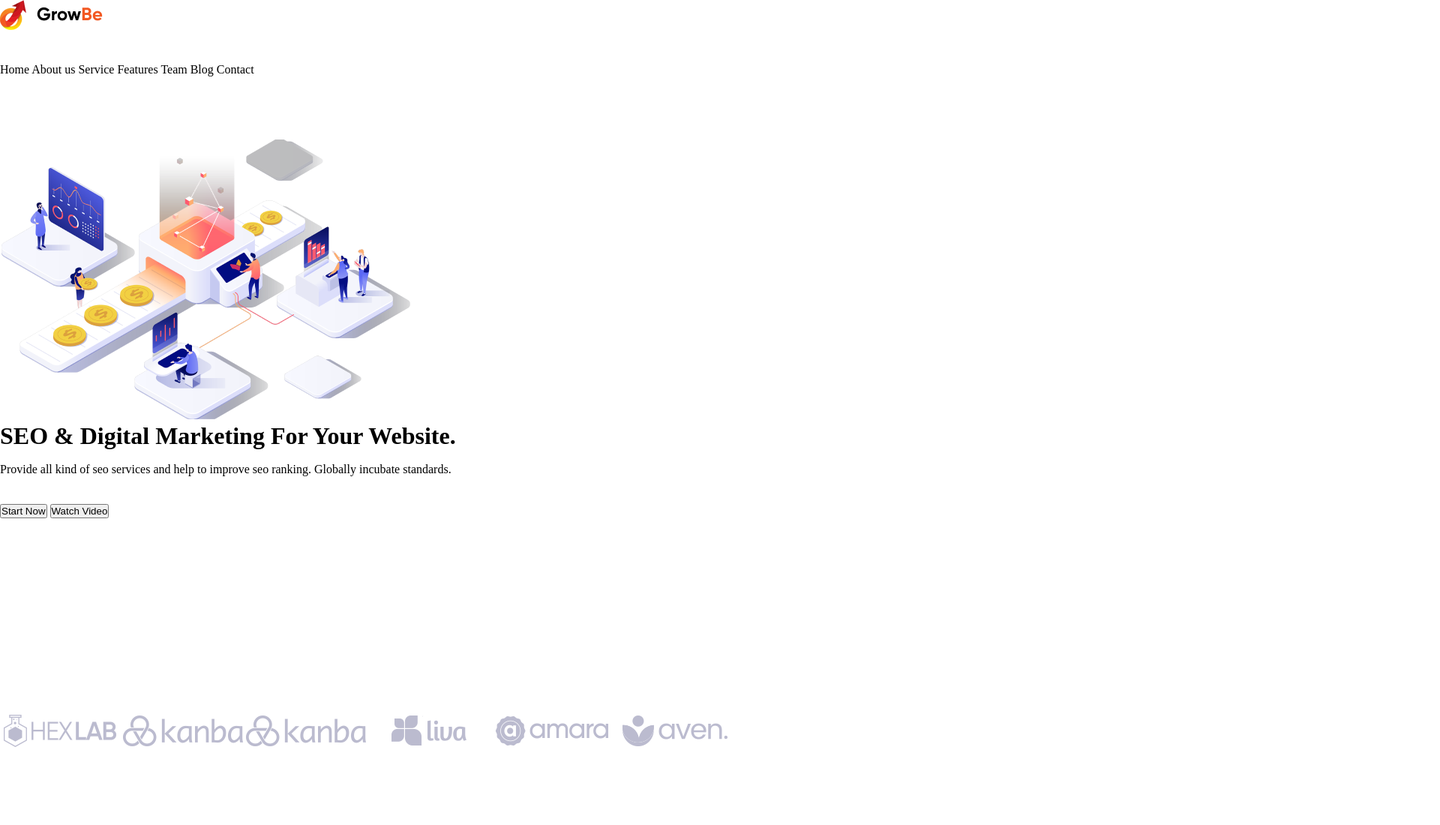
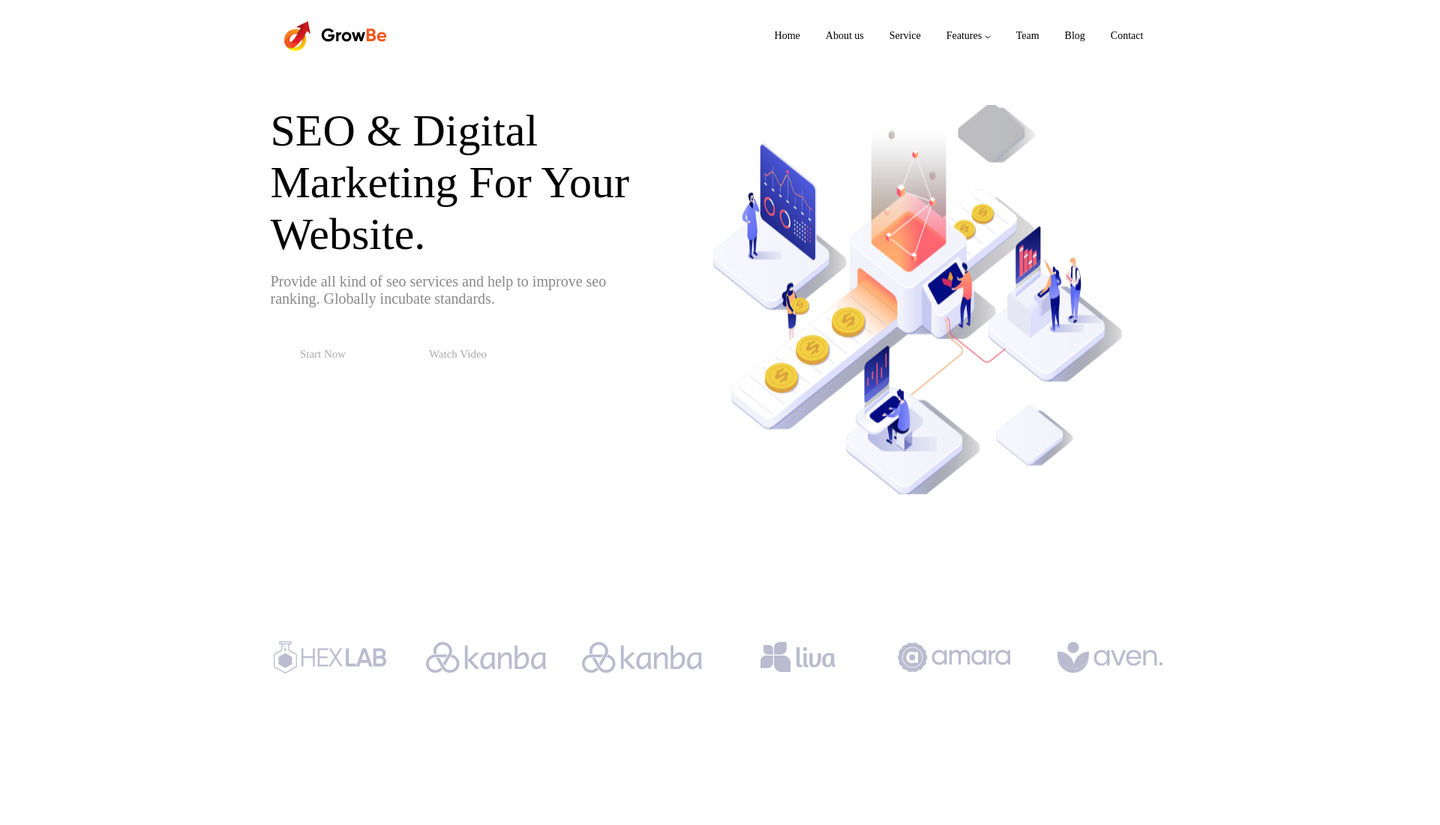
Before and after one commit to ExcitaitoOne/htmlhomework, a plain HTML site: page home2/index.html in a window 1280 px wide. Shown: the whole page at 75% size, 1920 px wide, since content can reach past the window. Drawn offline with Linux system fonts and the light colour scheme.

Commit message:
home2 website

```diff
--- a/home2/index.html
+++ b/home2/index.html
@@ -4,41 +4,44 @@
     <meta charset="UTF-8">
     <meta name="viewport" content="width=device-width, initial-scale=1.0">
     <link rel="stylesheet" href="style.css">
+
     <title>Content</title>
 </head>
 <body>
     <div class="content_all">
         <div class="header">
-            <img src="img/logo_top.png" alt="logo">
-            <div class="menu">
+            <nav class="menu">
+                <img class="logo_top" src="img/logo_top.png" alt="logo">
                 <a class="link" href="#">Home</a>
                 <a class="link" href="#">About us</a>
                 <a class="link" href="#">Service</a>
-                <a class="link" href="#">Features</a>
+                <a class="link" href="#">Features <svg width="8" height="5" viewBox="0 0 8 5" fill="none" xmlns="http://www.w3.org/2000/svg">
+                    <path d="M1 1L4 4L7 1" stroke="black" stroke-linecap="round" stroke-linejoin="round"/>
+                    </svg>
+                     </a>
                 <a class="link" href="#">Team</a>
                 <a class="link" href="#">Blog</a>
                 <a class="link" href="#">Contact</a>
-            </div>
+            </nav>
         </div>
-        <div class="midle_content">
+        <main class="midle_content">
             <div class="conteiner">
-                <img src="img/image_mid.png" alt="image">
                 <h1 class="title_mid">SEO & Digital Marketing For Your Website.</h1>
                 <p class="text">Provide all kind of seo services and help to improve seo ranking. Globally incubate standards.</p>
                 <div class="buttons">
-                    <button class="button_start">Start Now</button>
+                <button class="button_start">Start Now</button>
                 <button class="button_start">Watch Video</button>
+                </div>
             </div>
-                </div>
-
-        </div>
+            <img src="/img/image_mid.png" alt="image">
+        </main>
         <div class="logo_footer">
-            <img src="img/logo(1).png" alt="logo">
-            <img src="img/logo(2).png" alt="logo">
-            <img src="img/logo(3).png" alt="logo">
-            <img src="img/logo(4).png" alt="logo">
-            <img src="img/logo(5).png" alt="logo">
-            <img src="img/logo(6).png" alt="logo">
+            <a class="logo_f" href="#"><img src="img/logo(1).png" alt="logo"> </src></a>
+            <a class="logo_f" href="#"><img src="img/logo(2).png" alt="logo"></src></a>
+            <a class="logo_f" href="#"><img src="img/logo(3).png" alt="logo"></src></a>
+            <a class="logo_f" href="#"><img src="img/logo(4).png" alt="logo"></src></a>
+            <a class="logo_f" href="#"><img src="img/logo(5).png" alt="logo"></src></a>
+            <a class="logo_f" href="#"><img src="img/logo(6).png" alt="logo"></src></a>
         </div>
     </div>
 </body>
--- a/home2/style.css
+++ b/home2/style.css
@@ -1,27 +1,132 @@
 * {
     margin: 0;
     padding: 0;
+    box-sizing: border-box;
+}
+
+@font-face {
+    font-family: 'Gilroy';
+    src: local('Gilroy Medium'), local('Gilroy-Medium'),
+        url('Gilroy-Medium.woff2') format('woff2'),
+        url('Gilroy-Medium.woff') format('woff'),
+        url('Gilroy-Medium.ttf') format('truetype');
+    font-weight: 500;
+    font-style: normal;
+}
+
+@font-face {
+    font-family: 'Gilroy';
+    src: local('Gilroy Semibold'), local('Gilroy-Semibold'),
+        url('Gilroy-Semibold.woff2') format('woff2'),
+        url('Gilroy-Semibold.woff') format('woff'),
+        url('Gilroy-Semibold.ttf') format('truetype');
+    font-weight: 600;
+    font-style: normal;
+}
+
+@font-face {
+    font-family: 'Gilroy';
+    src: local('Gilroy Bold'), local('Gilroy-Bold'),
+        url('Gilroy-Bold.woff2') format('woff2'),
+        url('Gilroy-Bold.woff') format('woff'),
+        url('Gilroy-Bold.ttf') format('truetype');
+    font-weight: 700;
+    font-style: normal;
+}
+
+
+.content_all {
+    width: 1920px;
+    margin: 0 auto;
+}
+
+.header {
+    display: flex;
+    justify-content: center;
+}
+
+.logo_top {
+    margin-right: 500px;
+}
+
+.menu {
+    display: flex;
+    margin-bottom: 44px;
+    align-items: center;
 }
 
 .link {
     text-decoration: none;
     color: #000000;
+    padding: 40px 17px;
+    font-family: 'Gilroy Medium';
+    font-size: 14px;
+    font-weight: 400;
+
 }
-.menu {
-    margin-bottom: 84px;
-    margin-top: 40px;
+
+.link:hover {
+    color: #F25822;
+    font-family: 'Gilroy Semibold';
+    font-size: 14px;
+    font-weight: 400;
 }
+
+.midle_content {
+    display: flex;
+    justify-content: center;
+}
+
 .title_mid {
     margin-bottom: 17px;
+    color: #000;
+    width: 522px;
+    font-family: 'Gilroy Bold';
+    font-size: 60px;
+    font-weight: 400;
+    margin-right: 66px;
 }
+
 .text {
     margin-bottom: 37px;
+    color: #888;
+    width: 466px;
+    font-family: 'Gilroy Medium';
+    font-size: 20px;
+    font-weight: 400;
+    margin-right: 41px;
 }
-.buttons {
+
+.button_start {
     margin-bottom: 162px;
+    width: 140px;
+    height: 50px;
+    color: #AAA;
+    font-family: 'Gilroy Bold';
+    font-size: 15px;
+    font-weight: 400;
+    border: none;
+    background-color: #FFF;
+    margin-right: 36px;
+}
+
+.button_start:hover {
+    width: 140px;
+    height: 50px;
+    color: #FFF;
+    flex-shrink: 0;
+    border-radius: 50px;
+    background: #F25822;
+    box-shadow: 4px 4px 8px 0px rgba(242, 88, 34, 0.20);
 }
 
 .logo_footer {
+    display: flex;
+    justify-content: center;
     padding-top: 97px;
     padding-bottom: 96px;
 }
+
+.logo_f {
+    padding: 96px 24px;
+}
```
Also changed, not shown: home2/fonts/Gilroy-Bold.ttf (added), home2/fonts/Gilroy-Bold.woff (added), home2/fonts/Gilroy-Bold.woff2 (added), home2/fonts/Gilroy-Medium.ttf (added), home2/fonts/Gilroy-Medium.woff (added), home2/fonts/Gilroy-Medium.woff2 (added), home2/fonts/Gilroy-Semibold.ttf (added), home2/fonts/Gilroy-Semibold.woff (added), home2/fonts/Gilroy-Semibold.woff2 (added).
